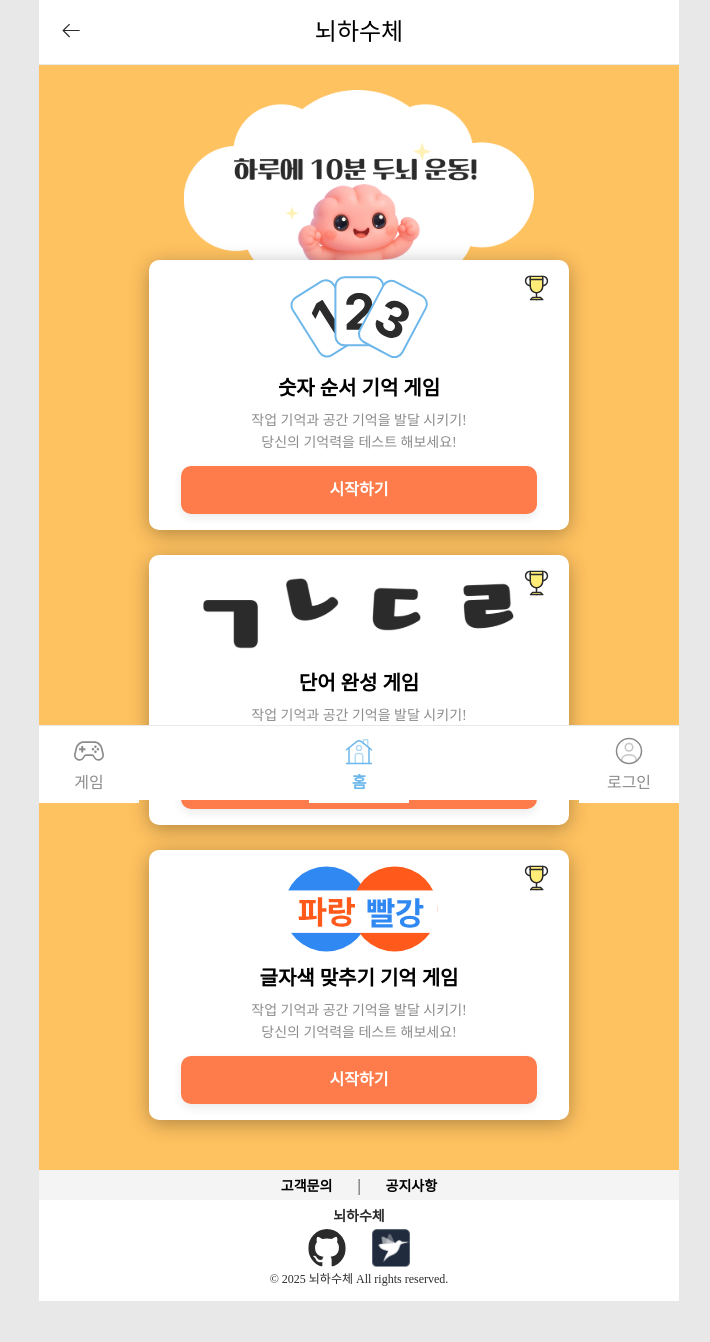
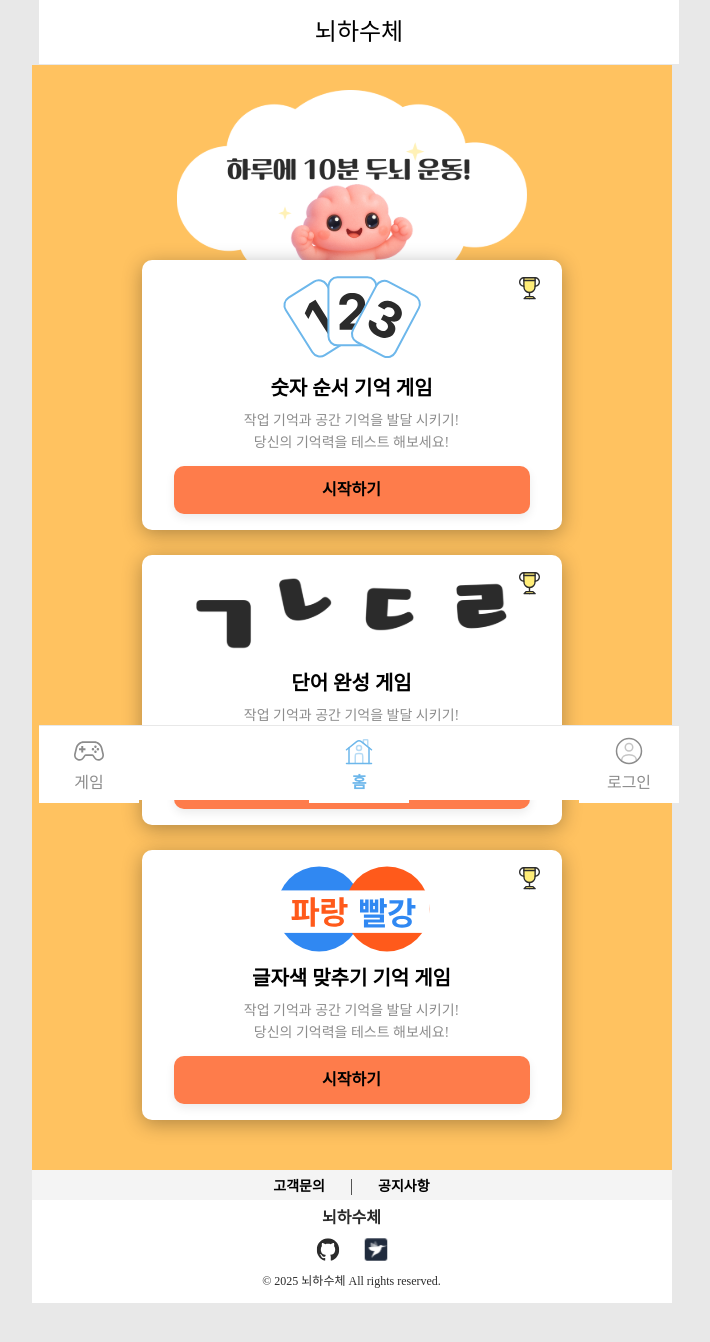
Before and after one commit to LGTM-Team/brain-game, a React (Vite) app: page / in a window 1280 px wide. Shown: the top 1342 px of the page, without its empty margins (281-991 px from the left). Built offline with nearby package versions, Linux system fonts and the light colour scheme; no server answers.

Commit message:
feat(home) : 홈페이지 피드백 반영

```diff
--- a/src/components/layout/Header.tsx
+++ b/src/components/layout/Header.tsx
@@ -1,19 +1,26 @@
 import { AppLink } from "@/router/AppLink";
 import S from "../styles/fixedLayout.module.css";
 import backward from "@/assets/icons/backward.svg";
+import { useLocation } from "react-router-dom";
+
 interface Props {
   title: string;
 }
+
 function Header({ title }: Props) {
+  const location = useLocation();
+  const isHome = location.pathname === "/";
+
   return (
-    <>
-      <header className={S.header}>
+    <header className={S.header}>
+      {!isHome && (
         <AppLink variant={"back"}>
           <img src={backward} alt="뒤로가기" />
         </AppLink>
-        <h1>{title}</h1>
-      </header>
-    </>
+      )}
+      <h1>{title}</h1>
+    </header>
   );
 }
+
 export default Header;
--- a/src/pages/Home/components/styles/gameCard.module.css
+++ b/src/pages/Home/components/styles/gameCard.module.css
@@ -58,14 +58,11 @@
 .card .link p {
   font-weight: bold;
   font-size: var(--font-4);
-  color: var(--white);
   text-align: center;
 }
 
 .card .link:hover {
-  background-color: var(--main-blue);
-  transform: translateY(-2px);
-  box-shadow: 0px 6px 14px rgba(0, 0, 0, 0.15);
+  box-shadow: 9px 9px 20px 0 rgba(0, 0, 0, 0.15) inset;
 }
 
 
@@ -80,9 +77,9 @@
   cursor: pointer;
   z-index: 10;
   transition: transform 0.2s ease, color 0.2s ease;
+  transform: scale(0.9);
 }
 
 .iconButton:hover {
-  transform: scale(1.1);
-  color: var(--main-blue); /* 필요시 조정 */
+  transform: scale(1);
 }
--- a/src/pages/Home/components/styles/style.module.css
+++ b/src/pages/Home/components/styles/style.module.css
@@ -31,15 +31,15 @@ footer {
     display: flex;
     justify-content: center;
     padding: var(--space-0);
-    gap: 3rem;
+    gap: 2rem;
     img {
-      transform: scale(2.5);
+      transform: scale(1.5);
       cursor: pointer;
     }
   }
 
   h3 {
-    font-size: var(--font-3);
+    font-size: var(--font-4);
     font-weight: bold;
   }
   p {
--- a/src/styles/global.css
+++ b/src/styles/global.css
@@ -1,5 +1,9 @@
 @import "./reset.css";
 @import "./variables.css";
+
+html{
+  scrollbar-gutter: stable;
+}
 
 body {
   width: 100%;
```
